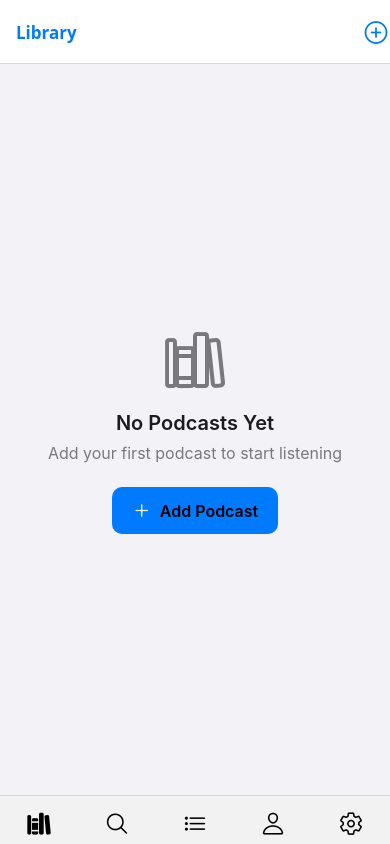
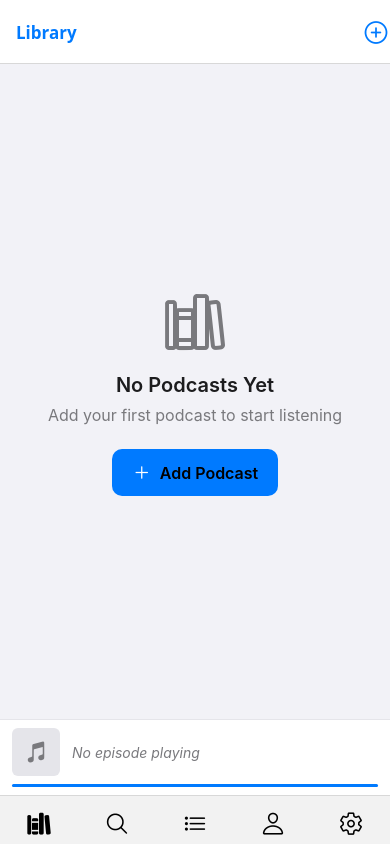
Before and after one commit to kaylahimmel/k-pod, a React Native app: screen /Main in a window 390 px wide. Built offline with nearby package versions, Linux system fonts and the light colour scheme; what react-native-worklets would draw is missing.

Commit message:
added mini player ui, nav, and test

```diff
--- /dev/null
+++ b/src/components/MiniPlayer/MiniPlayer.styles.ts
@@ -0,0 +1,68 @@
+import { StyleSheet } from 'react-native';
+import { COLORS } from '../../constants';
+
+export const styles = StyleSheet.create({
+  container: {
+    backgroundColor: COLORS.cardBackground,
+    borderTopWidth: 1,
+    borderTopColor: COLORS.border,
+    paddingHorizontal: 12,
+    paddingVertical: 8,
+  },
+  content: {
+    flexDirection: 'row',
+    alignItems: 'center',
+  },
+  artwork: {
+    width: 48,
+    height: 48,
+    borderRadius: 6,
+    backgroundColor: COLORS.border,
+    justifyContent: 'center',
+    alignItems: 'center',
+  },
+  artworkImage: {
+    width: 48,
+    height: 48,
+    borderRadius: 6,
+  },
+  info: {
+    flex: 1,
+    marginLeft: 12,
+    marginRight: 12,
+  },
+  title: {
+    fontSize: 14,
+    fontWeight: '600',
+    color: COLORS.textPrimary,
+  },
+  podcastName: {
+    fontSize: 12,
+    color: COLORS.textSecondary,
+    marginTop: 2,
+  },
+  emptyText: {
+    fontSize: 14,
+    color: COLORS.textSecondary,
+    fontStyle: 'italic',
+  },
+  playButton: {
+    width: 44,
+    height: 44,
+    borderRadius: 22,
+    backgroundColor: COLORS.primary,
+    justifyContent: 'center',
+    alignItems: 'center',
+  },
+  progressContainer: {
+    height: 3,
+    backgroundColor: COLORS.border,
+    marginTop: 8,
+    borderRadius: 1.5,
+  },
+  progressBar: {
+    height: 3,
+    backgroundColor: COLORS.primary,
+    borderRadius: 1.5,
+  },
+});
--- /dev/null
+++ b/src/components/MiniPlayer/MiniPlayer.tsx
@@ -0,0 +1,143 @@
+import React, { useCallback, useMemo } from 'react';
+import { View, Text, Image, TouchableOpacity } from 'react-native';
+import { useNavigation } from '@react-navigation/native';
+import { NativeStackNavigationProp } from '@react-navigation/native-stack';
+import { Ionicons } from '@expo/vector-icons';
+import { playerStore } from '../../stores/playerStore';
+import { queueStore } from '../../stores/queueStore';
+import { COLORS } from '../../constants';
+import { RootStackParamList } from '../../navigation/types';
+import { styles } from './MiniPlayer.styles';
+
+export const MiniPlayer = () => {
+  const navigation =
+    useNavigation<NativeStackNavigationProp<RootStackParamList>>();
+  const currentEpisode = playerStore((state) => state.currentEpisode);
+  const isPlaying = playerStore((state) => state.isPlaying);
+  const setIsPlaying = playerStore((state) => state.setIsPlaying);
+  const position = playerStore((state) => state.position);
+  const duration = playerStore((state) => state.duration);
+  const queue = queueStore((state) => state.queue);
+
+  // Find the podcast for the current episode from the queue
+  const currentPodcast = useMemo(() => {
+    if (!currentEpisode) return null;
+    const queueItem = queue.find(
+      (item) => item.episode.id === currentEpisode.id,
+    );
+    return queueItem?.podcast ?? null;
+  }, [currentEpisode, queue]);
+
+  // Calculate progress percentage
+  const progressPercentage = useMemo(() => {
+    if (duration === 0) return 0;
+    return (position / duration) * 100;
+  }, [position, duration]);
+
+  const handlePress = useCallback(() => {
+    if (currentEpisode && currentPodcast) {
+      navigation.navigate('FullPlayer', {
+        episode: currentEpisode,
+        podcast: currentPodcast,
+      });
+    }
+  }, [currentEpisode, currentPodcast, navigation]);
+
+  const handlePlayPause = useCallback(() => {
+    setIsPlaying(!isPlaying);
+  }, [isPlaying, setIsPlaying]);
+
+  const hasEpisode = currentEpisode !== null;
+
+  // Empty state when no episode is playing
+  if (!hasEpisode) {
+    return (
+      <View style={styles.container} testID='mini-player-empty'>
+        <View style={styles.content}>
+          <View style={styles.artwork}>
+            <Ionicons
+              name='musical-notes'
+              size={24}
+              color={COLORS.textSecondary}
+            />
+          </View>
+          <View style={styles.info}>
+            <Text
+              style={styles.emptyText}
+              numberOfLines={1}
+              testID='mini-player-empty-text'
+            >
+              No episode playing
+            </Text>
+          </View>
+        </View>
+        <View style={styles.progressContainer}>
+          <View style={styles.progressBar} testID='mini-player-progress' />
+        </View>
+      </View>
+    );
+  }
+
+  return (
+    <TouchableOpacity
+      style={styles.container}
+      onPress={handlePress}
+      activeOpacity={0.9}
+      testID='mini-player'
+    >
+      <View style={styles.content}>
+        {currentPodcast?.artworkUrl ? (
+          <Image
+            source={{ uri: currentPodcast.artworkUrl }}
+            style={styles.artworkImage}
+            testID='mini-player-artwork'
+          />
+        ) : (
+          <View style={styles.artwork}>
+            <Ionicons
+              name='musical-notes'
+              size={24}
+              color={COLORS.textSecondary}
+            />
+          </View>
+        )}
+
+        <View style={styles.info}>
+          <Text
+            style={styles.title}
+            numberOfLines={1}
+            testID='mini-player-title'
+          >
+            {currentEpisode.title}
+          </Text>
+          <Text
+            style={styles.podcastName}
+            numberOfLines={1}
+            testID='mini-player-podcast'
+          >
+            {currentPodcast?.title ?? 'Unknown Podcast'}
+          </Text>
+        </View>
+
+        <TouchableOpacity
+          style={styles.playButton}
+          onPress={handlePlayPause}
+          testID='mini-player-play-button'
+        >
+          <Ionicons
+            name={isPlaying ? 'pause' : 'play'}
+            size={24}
+            color={COLORS.cardBackground}
+          />
+        </TouchableOpacity>
+      </View>
+
+      <View style={styles.progressContainer}>
+        <View
+          style={[styles.progressBar, { width: `${progressPercentage}%` }]}
+          testID='mini-player-progress'
+        />
+      </View>
+    </TouchableOpacity>
+  );
+};
--- a/src/components/index.ts
+++ b/src/components/index.ts
@@ -18,3 +18,4 @@ export * from './StateError/StateError';
 export * from './StateLoading/StateLoading';
 export * from './StateNoResults/StateNoResults';
 export * from './Toast/Toast';
+export * from './MiniPlayer/MiniPlayer';
--- a/src/navigation/TabNavigator.tsx
+++ b/src/navigation/TabNavigator.tsx
@@ -1,5 +1,10 @@
 import React from 'react';
-import { createBottomTabNavigator } from '@react-navigation/bottom-tabs';
+import { View } from 'react-native';
+import {
+  createBottomTabNavigator,
+  BottomTabBarProps,
+  BottomTabBar,
+} from '@react-navigation/bottom-tabs';
 import { Ionicons } from '@expo/vector-icons';
 import { BottomTabParamList } from './types';
 import {
@@ -9,7 +14,16 @@ import {
   ProfileStackNavigator,
   QueueStackNavigator,
 } from './';
+import { MiniPlayer } from '../components';
 import { styles } from './TabNavigator.styles';
+
+// Custom tab bar that renders MiniPlayer above the default tab bar
+const CustomTabBar = (props: BottomTabBarProps) => (
+  <View>
+    <MiniPlayer />
+    <BottomTabBar {...props} />
+  </View>
+);
 
 const Tab = createBottomTabNavigator<BottomTabParamList>();
 
@@ -46,6 +60,7 @@ const TAB_ICONS: Record<keyof BottomTabParamList, TabIconConfig> = {
 export const TabNavigator = () => {
   return (
     <Tab.Navigator
+      tabBar={(props) => <CustomTabBar {...props} />}
       screenOptions={({ route }) => ({
         tabBarIcon: ({ focused, color, size }) => {
           const iconConfig = TAB_ICONS[route.name];
```
Also changed, not shown: 1 other file (tests, documents, lock files or other folders).
